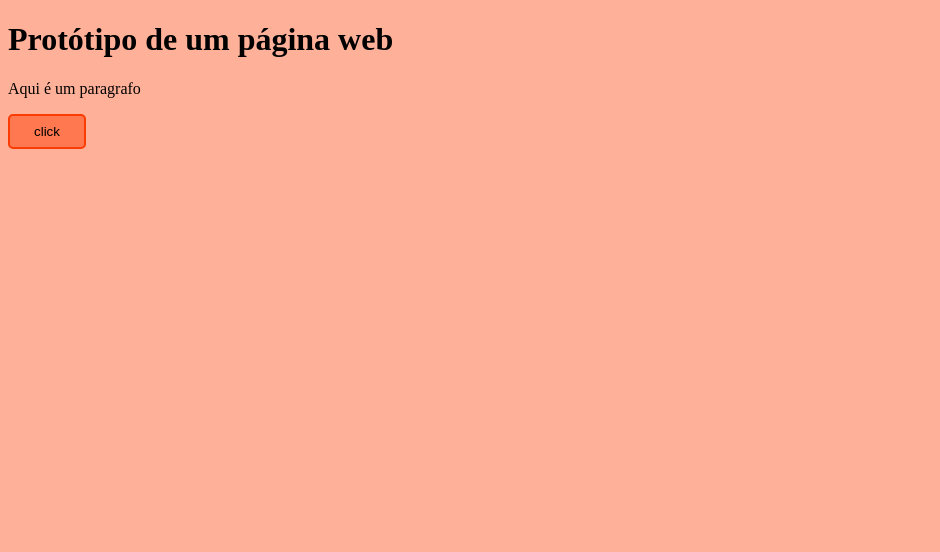
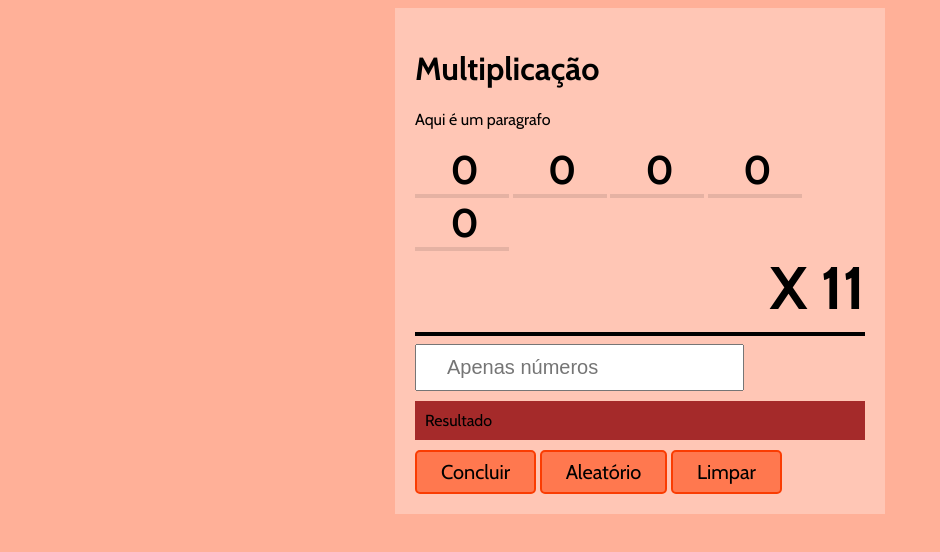
Before and after one commit to rodrigorizzo/TesteJS, a plain HTML site: page index.html in a window 1280 px wide. Shown: the whole page, without its empty margins (0-940 px from the left). Drawn offline with nearby package versions, Linux system fonts and the light colour scheme.

Commit message:
Adicionei mais componentes e acrescentei alguns estilos

```diff
--- a/index.html
+++ b/index.html
@@ -1,15 +1,49 @@
 <!DOCTYPE html>
 <html>
+
 <head>
     <meta charset="UTF-8" />
     <meta name="viewport" content="width=device-width" />
     <link rel="stylesheet" href="style.css" />
     <title>Protótipo JS</title>
 </head>
+
 <body>
-    <h1> Protótipo de um página web</h1>
+    <div id="container">
+        <div>
+            <h1> Multiplicação</h1>
             <p> Aqui é um paragrafo</p>
-    <button>click</button>
+        </div>
+        <div class="numInicial">
+            <input type="number" min="0" max="0" value="0">
+        </div>
+        <div class="numInicial">
+            <input type="number" min="0" max="9" value="0">
+        </div>
+        <div class="numInicial">
+            <input type="number" min="0" max="9" value="0">
+        </div>
+        <div class="numInicial">
+            <input type="number" min="0" max="9" value="0">
+        </div>
+        <div class="numInicial">
+            <input type="number" min="0" max="9" value="0">
+        </div>
+        <div>
+            <span id="multiplicador"> X 11</span>
+        </div>
+        <hr />
+        <div>
+            <input id="resposta" type="text" placeholder="Apenas números">
+        </div>
+        <div>
+            <span id="resultado">Resultado</span>
+        </div>
+        <div>
+            <button>Concluir</button> <button>Aleatório</button> <button>Limpar</button>
+        </div>
+    </div>
     <script src="script.js"></script>
 </body>
+
 </html>
--- a/style.css
+++ b/style.css
@@ -1,8 +1,27 @@
+@import url('https://fonts.googleapis.com/css2?family=Cabin:ital,wght@0,400..700;1,400..700&family=DM+Sans:ital,opsz,wght@0,9..40,100..1000;1,9..40,100..1000&display=swap');
+
 body {
     background-color: rgb(255, 176, 152);
+    display: flex;
+    font-family: "Cabin", sans-serif;
+    flex-direction: column;
+    align-items: center;
+}
+
+hr {
+    border: 2px solid black;
+}
+
+#container {
+    background-color: rgb(255, 198, 181);
+    padding: 20px;
+    width: 450px;
+    max-width: 100%;
 }
 
 button {
+    font-family: "Cabin", sans-serif;
+    font-size: 20px;
     background-color: rgb(255, 120, 79);
     border: 2px solid rgb(250, 60, 2);
     border-radius: 5px;
@@ -11,5 +30,49 @@ button {
 
 button:hover {
     background-color: rgb(248, 133, 98);
-    font-
+    cursor: pointer;
 }
+
+.numInicial {
+    display: inline;
+
+}
+
+.numInicial input[type=number] {
+    font-size: 40px;
+    font-family: "Cabin";
+    font-weight: 700;
+    text-align: center;
+    background-color: rgba(255, 255, 255, 0);
+    border: 0;
+    border-bottom: 4px solid rgba(0, 0, 0, 0.1);
+    padding: 0 0 0 20px;
+    margin: 0 auto;
+}
+
+input[type=number]::-webkit-inner-spin-button{
+    visibility:inherit;
+}
+
+#multiplicador {
+    font-size: 60px;
+    font-weight: 800;
+    text-align:right;
+    display: block;
+}
+
+#resposta {
+    display: inline-block;
+    width:max-content;
+    font-size: 20px;
+
+    padding: 10px 30px;
+
+}
+
+#resultado {
+    display: block;
+    background-color: brown;
+    padding: 10px;
+    margin: 10px 0;
+}
```
Lines whose indentation alone changed are shown as unchanged.
